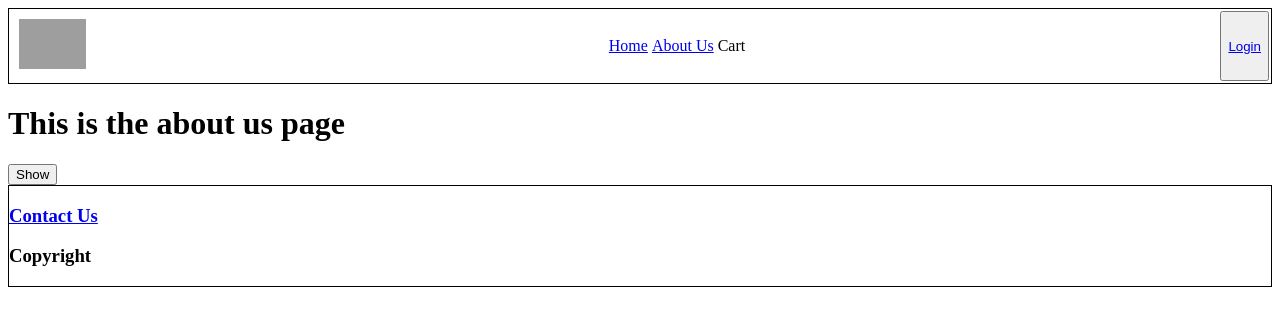
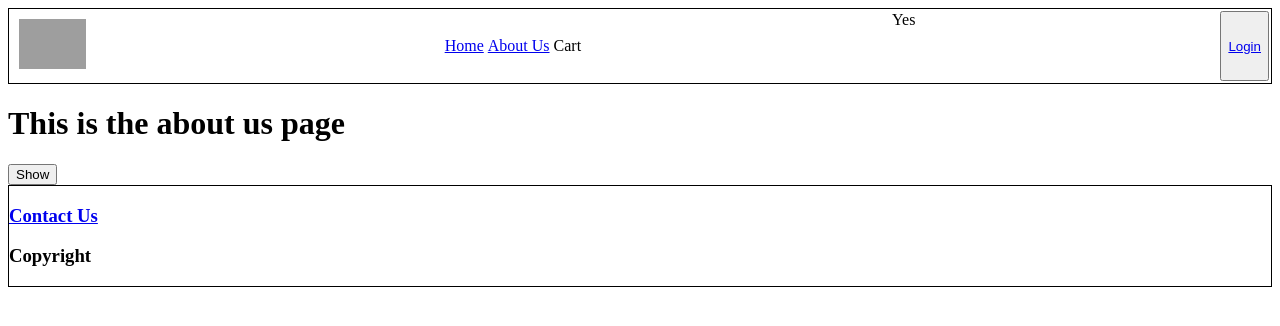
Before and after one commit to paritosh-18/React-Project, a React (Vite) app: page /about in a window 1280 px wide. Shown: the top 326 px of the page. Built offline with nearby package versions, Linux system fonts and the light colour scheme; grey boxes are pictures that could not be loaded.

Commit message:
added lazy loading for About Us component

```diff
--- a/src/App.js
+++ b/src/App.js
@@ -2,13 +2,18 @@ import ReactDOM from "react-dom/client";
 import FooterContainer from "./components/FooterContainer";
 import BodyContainer from "./components/BodyContainer";
 import HeaderContainer from "./components/HeaderContainer";
-import About from "./components/About";
+// import About from "./components/About";
 import { createBrowserRouter, Outlet, RouterProvider } from "react-router-dom";
 import ContactUs from "./components/ContactUs";
 import Error from "./components/Error";
 import RestaurantMenu from "./components/RestaurantMenu";
 import LoginForm from "./components/LoginForm";
 import Profile from "./components/Profile";
+import { lazy, Suspense } from "react";
+
+// to lazy load or to make a component load on demand, we use lazy() method of react library.
+const About = lazy(() => import("./components/About"));
+console.log(About);
 
 const PageContainer = () => (
   <>
@@ -26,10 +31,14 @@ const appRouter = createBrowserRouter([
     children: [
       {
         path: "/about",
-        element: <About />,
+        element: (
+          <Suspense>
+            <About />
+          </Suspense>
+        ),
         children: [
           {
-            //cildren of children will be consumed by Outlet component in the parent component, here parent is <About /> and child on /about/profile route is <Profile />
+            //cildren of children will be consumed by Outlet in the parent component, here parent is <About /> and child on /about/profile route is <Profile />
             path: "profile",
             element: <Profile />,
           },
--- a/src/components/About.js
+++ b/src/components/About.js
@@ -39,6 +39,7 @@ class About extends Component {
           {this.state.showProfile ? "Hide" : "Show"}
         </button>
         <div>{this.state.showProfile ? <Profile /> : <div></div>}</div>
+        {/* <Outlet /> */}
       </>
     );
   }
--- a/src/components/HeaderContainer.js
+++ b/src/components/HeaderContainer.js
@@ -1,10 +1,11 @@
 import { useState } from "react";
 import { IMG_LOGO_URL } from "../config";
 import { Link } from "react-router-dom";
+import useOnline from "../utils/useOnline";
 
 const HeaderContainer = () => {
   const [loggedIn, setLoggedIn] = useState(false);
-
+  const isOnline = useOnline();
   return (
     <div className="Header">
       <Link to={"/"}>
@@ -19,6 +20,7 @@ const HeaderContainer = () => {
         </li>
         <li key="Cart">Cart</li>
       </ul>
+      {isOnline ? "Yes" : "No"}
       {loggedIn ? (
         <button
           onClick={() => {
--- /dev/null
+++ b/src/utils/useOnline.js
@@ -0,0 +1,25 @@
+import { useEffect, useState } from "react";
+
+const useOnline = () => {
+  const [isOnline, setIsOnline] = useState(true);
+  const handleOnline = () => {
+    setIsOnline(true);
+  };
+
+  const handleOffline = () => {
+    setIsOnline(false);
+  };
+  useEffect(() => {
+    window.addEventListener("online", handleOnline);
+    window.addEventListener("offline", handleOffline);
+
+    return () => {
+      window.removeEventListener("online", handleOnline);
+      window.removeEventListener("offline", handleOffline);
+    };
+  });
+
+  return isOnline;
+};
+
+export default useOnline;
```
